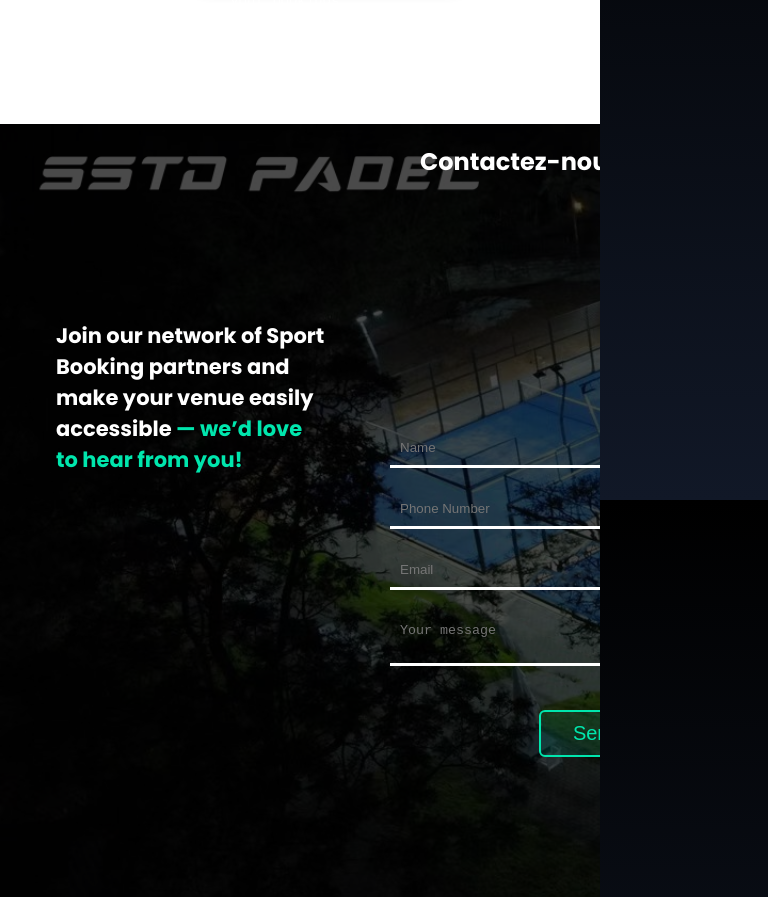
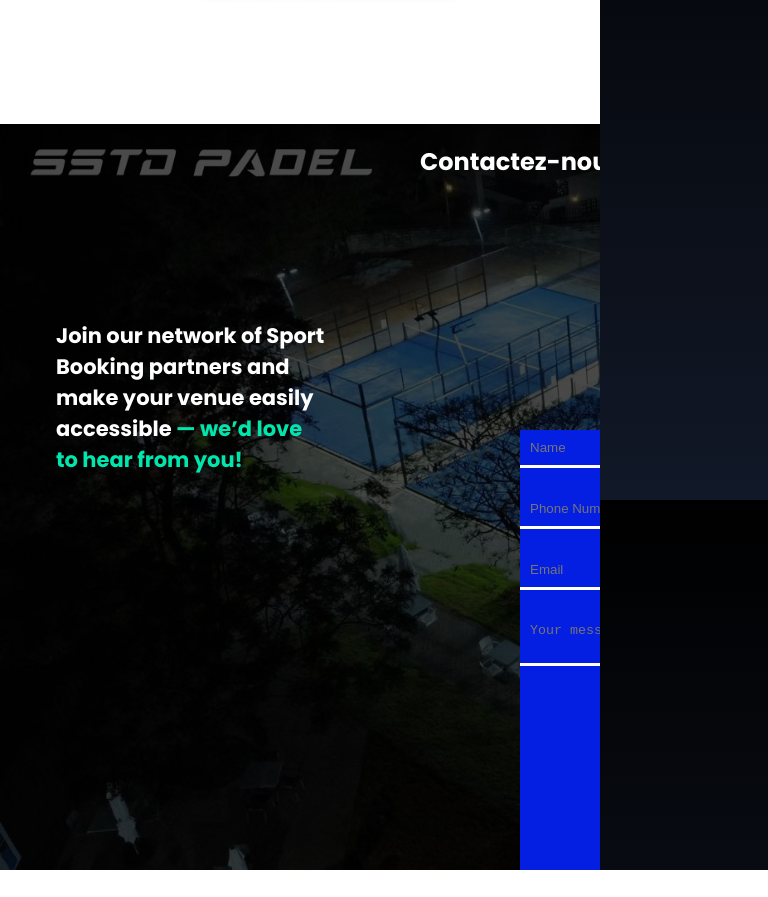
Before and after one commit to MELEK03-afk/CLTN, a React (Vite) app: page / in a window 768 px wide. Shown: the part 1900-2797 px from the top of the page. After the commit the page ends 2770 px from the top, so only its background shows below. Built offline with nearby package versions, Linux system fonts and the light colour scheme; a web font is replaced by a local one.

Commit message:
New Update

```diff
--- a/src/componets/HeadBar.jsx
+++ b/src/componets/HeadBar.jsx
@@ -56,7 +56,9 @@ useEffect(() => {
   return (
       <div>
         <div className='headbar'>
-            <h1 style={{color:"white"}}>Kick<span style={{color:"#00E6AD"}}>Off</span></h1>
+            <Link onClick={()=>setActiveStep(0)} to="/" style={{textDecoration:"none",marginLeft:"5%",cursor:"pointer"}}>
+            <h1  style={{color:"white"}}>Kick<span style={{color:"#00E6AD"}}>Off</span></h1>
+           </Link>
             <div className='choose'>
               <Link to='/TerrainsFootball' onClick={() => (setActiveStep(1),setShowp(false),setRing(false))}  style={{  backgroundColor: activeStep === 1 ? 'transparent' : 'transparent', color: activeStep === 1 ? "white" : "#D6D6D6", padding: activeStep === 1 ? "6px 30px" : "black", borderRadius: activeStep === 1 ? "0" : "0" , borderBottom: activeStep === 1 ? " 3px solid white" : "0"  }} className='ftpd'>Foot</Link>
               <Link to='/TerrainsPadel' onClick={() => (setActiveStep(2),setShowp(false),setRing(false))} style={{  backgroundColor: activeStep === 2 ? 'transparent' : 'transparent', color: activeStep === 2 ? "white" : "#D6D6D6", padding: activeStep === 2 ? "6px 30px" : "black", borderRadius: activeStep === 2 ? "0" : "0" , borderBottom: activeStep === 2 ? " 3px solid white" : "0"  }} className='ftpd'>Padel</Link>
--- a/src/componets/SignUp.jsx
+++ b/src/componets/SignUp.jsx
@@ -32,10 +32,10 @@ function SignUp() {
             <h2>Create Your Account</h2>
             {/* <h3>Just a few quick things to get started</h3> */}
             {/* <h4>FullName</h4> */}
-            <input type="text" placeholder='fullName' onChange={(e)=>setFullName(e.target.value)} className='inputsignup' />
+            <input type="text" placeholder='full Name' onChange={(e)=>setFullName(e.target.value)} className='inputsignup' />
             <p className='error'>{fullNameErr}</p>
             {/* <h4>PhoneNumber</h4> */}
-            <input type="text" placeholder='phoneNumber' onChange={(e)=>setPhoneNumber(e.target.value)} className='inputsignup' />
+            <input type="text" placeholder='phone Number' onChange={(e)=>setPhoneNumber(e.target.value)} className='inputsignup' />
             <p className='error'>{phoneNumberErr} </p>
             {/* <h4>E-mail</h4> */}
             <input type="text" placeholder='E-mail' onChange={(e)=>setEmail(e.target.value)} className='inputsignup' />
@@ -44,7 +44,7 @@ function SignUp() {
             <input type="password" placeholder='Password' onChange={(e)=>setPassword(e.target.value)} className='inputsignup' />
             <p className='error'>{passwordErr} </p>
             <button className='btsign' onClick={signUp}>Sign Up</button>
-            <h5 style={{color:" rgb(184, 183, 183)"}}>{showForm ? 'You don"t have Account?' : 'Already have Account?'} <Link style={{color:'black'}} onClick={() => setShowForm(!showForm)}>{showForm ? 'SignUp' : 'SignIn'}</Link></h5>
+            <h5 style={{color:" rgb(184, 183, 183)"}}>{showForm ? 'You don"t have Account?' : 'Already have Account?'} <Link style={{color:'black'}} onClick={() => setShowForm(!showForm)}>{showForm ? 'Sign Up' : 'Sign In'}</Link></h5>
           </div> )
     }
     else{
@@ -58,7 +58,7 @@ function SignUp() {
             <input type="password" placeholder='Password' onChange={(e)=>setPassword(e.target.value)} className='inputsignin' />
             <p className='error'>{passwordErr} </p>
             <button className='btsignin' onClick={singIn}>Sign In</button>
-            <h5 style={{color:" rgb(184, 183, 183)"}}>{showForm ? 'You don"t have Account?' : 'Already have Account?'} <Link style={{color:'black'}} onClick={() => setShowForm(!showForm)}>{showForm ? 'SignUp' : 'SignIn'}</Link></h5>
+            <h5 style={{color:" rgb(184, 183, 183)"}}>{showForm ? 'You don"t have Account?' : 'Already have Account?'} <Link style={{color:'black'}} onClick={() => setShowForm(!showForm)}>{showForm ? 'Sign Up' : 'Sign In'}</Link></h5>
           </div>
       )
     }
--- a/src/index.css
+++ b/src/index.css
@@ -598,6 +598,7 @@ body{
 .signup{
   width: 100%;
   display: flex;
+  position: absolute;
   flex-direction: column;
   min-height: 145vh;
   /* background: linear-gradient(to bottom, #f7f3ff, #e3f2ff); */
@@ -912,7 +913,7 @@ left: 20px;
   flex-direction: column;
   overflow: hidden;
   transition: left 0.9s ease-in-out;
-  height: 400px;
+  height: 490px;
 }
 .divcontactHome.visible .divcontact-2{
   left: 790px;
@@ -1391,13 +1392,14 @@ left: 20px;
 .divcontact-2{
   width: 95%;
   position: relative;
-  top: 240px;
+  top: 180px;
   left: -80%;
   display: flex;
+    background-color: #041EE2;
   flex-direction: column;
   overflow: hidden;
   transition: left 0.9s ease-in-out;
-  height: 400px;
+  height: 490px;
 }
 .divcontact-1{
   width: 80%;
@@ -1550,7 +1552,7 @@ left: 20px;
 /* contact */
 .divcontactHome {
   width: 100%;
-  min-height: 120vh;
+  min-height: 60vh;
   z-index: 11;
   position: relative; /* fixed if it's a full-screen overlay */
   top: 0;
@@ -1610,10 +1612,10 @@ left: 20px;
   flex-direction: column;
   overflow: hidden;
   transition: left 0.9s ease-in-out;
-  height: 400px;
+  height: 470px;
 }
 .divcontactHome.visible .divcontact-2{
-  left: 390px;
+  left: 520px;
 }
 .divcontact-2 input,textarea{
   width: 70%;
```
